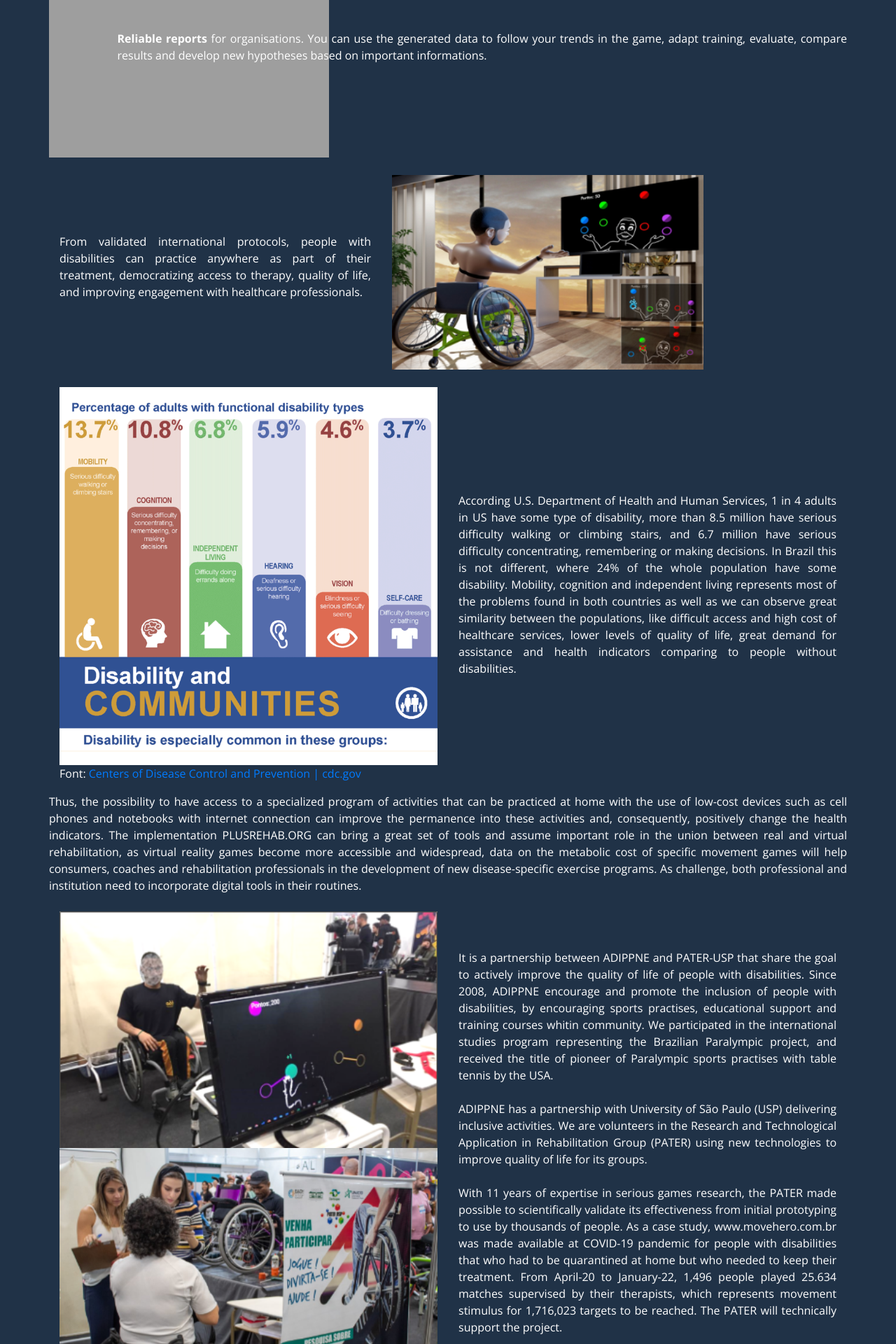
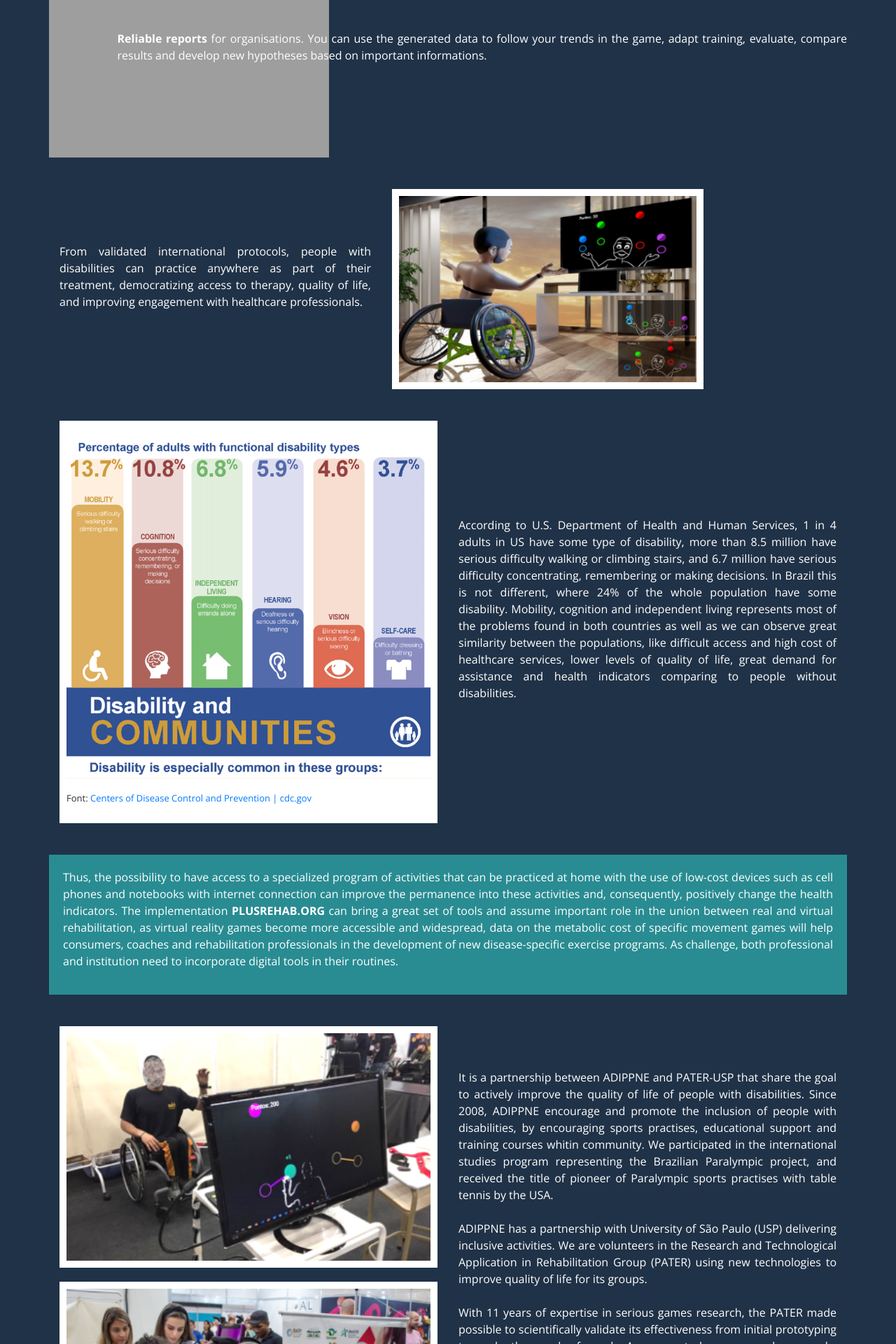
Before and after one commit to edudati/PlusRehabSite, a PHP site: page /project.html in a window 1280 px wide. Shown: the part 1049-2969 px from the top of the page at 70% size. Run offline with PHP 8.4, Linux system fonts and the light colour scheme; some libraries are stand-ins or nearby versions; grey boxes are pictures that could not be loaded.

Commit message:
update project

```diff
--- a/css/style.css
+++ b/css/style.css
@@ -149,6 +149,10 @@ a:focus {
   border-radius: 5px;
   -webkit-transition: all 0.3s;
   transition: all 0.3s;
+}
+
+.custom_nav-container .navbar-nav .nav-item .nav-link:hover{
+  color: #203247;
 }
 
 .custom_nav-container .navbar-nav .nav-item.active .nav-link {
@@ -578,6 +582,7 @@ a:focus {
 }
 .project_section .row {
   color: #fff;
+  align-items: center;
   margin-top: 25px;
   -webkit-box-align: center;
       -ms-flex-align: center;
@@ -589,6 +594,12 @@ a:focus {
   align-content: center;
 }
 
+.project_section .row .img-box{
+  margin-top: 20px  ;
+  padding: 10px;
+  background-color: #fff;
+}
+
 .project_section .row .img-box img{
   width: 100%;
   align-content: center;
@@ -596,6 +607,8 @@ a:focus {
 
 .project_section .row .img-box p{
   font-weight: lighter;
+  color: #2e2e2e;
+  font-size: small;
 }
 
 .project_section h1 {
@@ -603,6 +616,12 @@ a:focus {
   padding-bottom: 35px;
   text-align: center;
   font-weight: bold;
+}
+
+.project_section .container-information {
+  margin-top: 45px;
+  padding: 20px;
+  background-color: #298c92;
 }
 
 
--- a/home.html
+++ b/home.html
@@ -57,11 +57,8 @@
 
           <div class="collapse navbar-collapse" id="navbarSupportedContent">
             <ul class="navbar-nav  ">
-              <li class="nav-item ">
-                <a class="nav-link" href="home.html">Home</a>
-              </li>
               <li class="nav-item">
-                <a class="nav-link" href="project.html">Project</a>
+                <a class="nav-link" href="project.html"><strong>Project</strong></a>
               </li>
               <li class="nav-item">
                 <a class="nav-link" href="about.html">About Us</a>
--- a/project.html
+++ b/project.html
@@ -13,7 +13,7 @@
     <meta name="author" content="" />
     <link rel="shortcut icon" href="images/favicon.png" type="">
 
-    <title> RealRehab </title>
+    <title> Rehab </title>
 
     <!-- bootstrap core css -->
     <link rel="stylesheet" type="text/css" href="css/bootstrap.css" />
@@ -144,14 +144,14 @@
           </div>
           <div class="col-md-6">
             <p>
-              According U.S. Department of Health and Human Services, 1 in 4 adults in US have some type of disability, more than 8.5 million have serious difficulty walking or climbing stairs, and 6.7 million have serious difficulty concentrating, remembering or making decisions. In Brazil this is not different, where 24% of the whole population have some disability. Mobility, cognition and independent living represents most of the problems found in both countries as well as we can observe great similarity between the populations, like difficult access and high cost of healthcare services, lower levels of quality of life, great demand for assistance and health indicators comparing to people without disabilities.
+              According to U.S. Department of Health and Human Services, 1 in 4 adults in US have some type of disability, more than 8.5 million have serious difficulty walking or climbing stairs, and 6.7 million have serious difficulty concentrating, remembering or making decisions. In Brazil this is not different, where 24% of the whole population have some disability. Mobility, cognition and independent living represents most of the problems found in both countries as well as we can observe great similarity between the populations, like difficult access and high cost of healthcare services, lower levels of quality of life, great demand for assistance and health indicators comparing to people without disabilities.
             </p>
           </div>
         </div>
       </div>
-      <div class="contaier-fluid">
+      <div class="container-information">
         <p>
-          Thus, the possibility to have access to a specialized program of activities that can be practiced at home with the use of low-cost devices such as cell phones and notebooks with internet connection can improve the permanence into these activities and, consequently, positively change the health indicators. The implementation PLUSREHAB.ORG can bring a great set of tools and assume important role in the union between real and virtual rehabilitation, as virtual reality games become more accessible and widespread, data on the metabolic cost of specific movement games will help consumers, coaches and rehabilitation professionals in the development of new disease-specific exercise programs. As challenge, both professional and institution need to incorporate digital tools in their routines.
+          Thus, the possibility to have access to a specialized program of activities that can be practiced at home with the use of low-cost devices such as cell phones and notebooks with internet connection can improve the permanence into these activities and, consequently, positively change the health indicators. The implementation <strong>PLUSREHAB.ORG</strong> can bring a great set of tools and assume important role in the union between real and virtual rehabilitation, as virtual reality games become more accessible and widespread, data on the metabolic cost of specific movement games will help consumers, coaches and rehabilitation professionals in the development of new disease-specific exercise programs. As challenge, both professional and institution need to incorporate digital tools in their routines.
         </p>
       </div>
       <div class="container">
--- a/publications.html
+++ b/publications.html
@@ -13,7 +13,7 @@
     <meta name="author" content="" />
     <link rel="shortcut icon" href="images/favicon.png" type="">
 
-    <title> RealRehab </title>
+    <title> Rehab </title>
 
     <!-- bootstrap core css -->
     <link rel="stylesheet" type="text/css" href="css/bootstrap.css" />
```
Also changed, not shown: about.html (+4 -4 lines), images/player01400x250.png, images/soraia.jpg.
